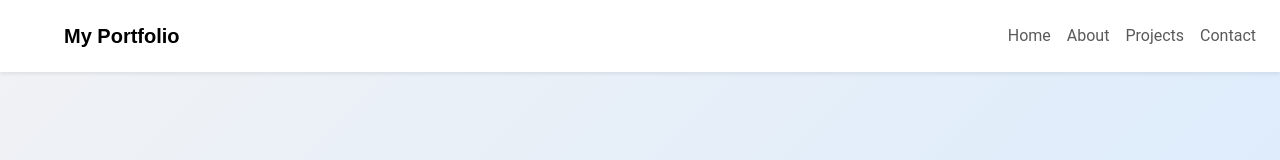
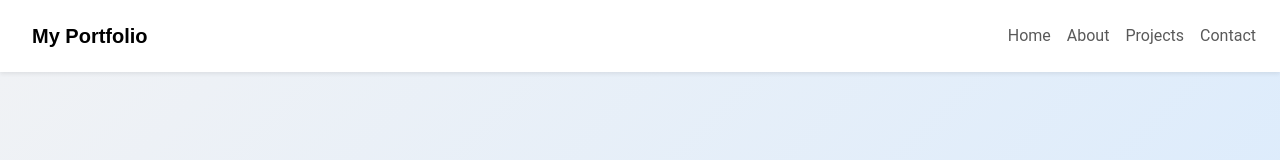
Before and after one commit to sjsh23/PortofolioProject, a React (Create React App) app: page / in a window 1280 px wide. Shown: the top 160 px of the page. Built offline with nearby package versions, Linux system fonts and the light colour scheme.

Commit message:
fixing navbar margin

```diff
--- a/src/components/Header/Header.js
+++ b/src/components/Header/Header.js
@@ -6,7 +6,7 @@ import { Navbar, Nav } from 'react-bootstrap';
 function Header() {
   return (
     <Navbar bg="transparent" variant="light" expand="lg" sticky="top" className="custom-navbar p-3 shadow-sm">
-      <Navbar.Brand href="#home" className="ms-5 fw-bold brand-name">
+      <Navbar.Brand href="#home" className="ms-3 fw-bold brand-name">
         My Portfolio
       </Navbar.Brand>
       <Navbar.Toggle aria-controls="basic-navbar-nav" />
```
